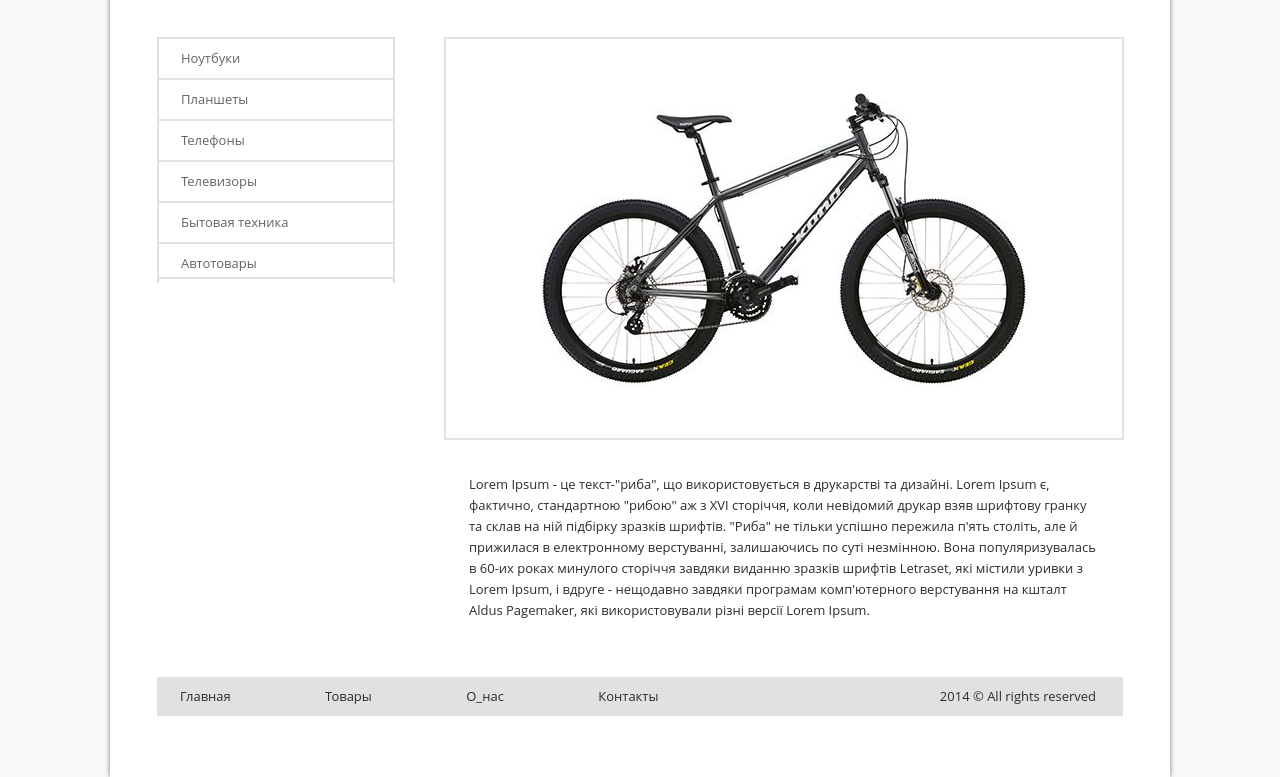
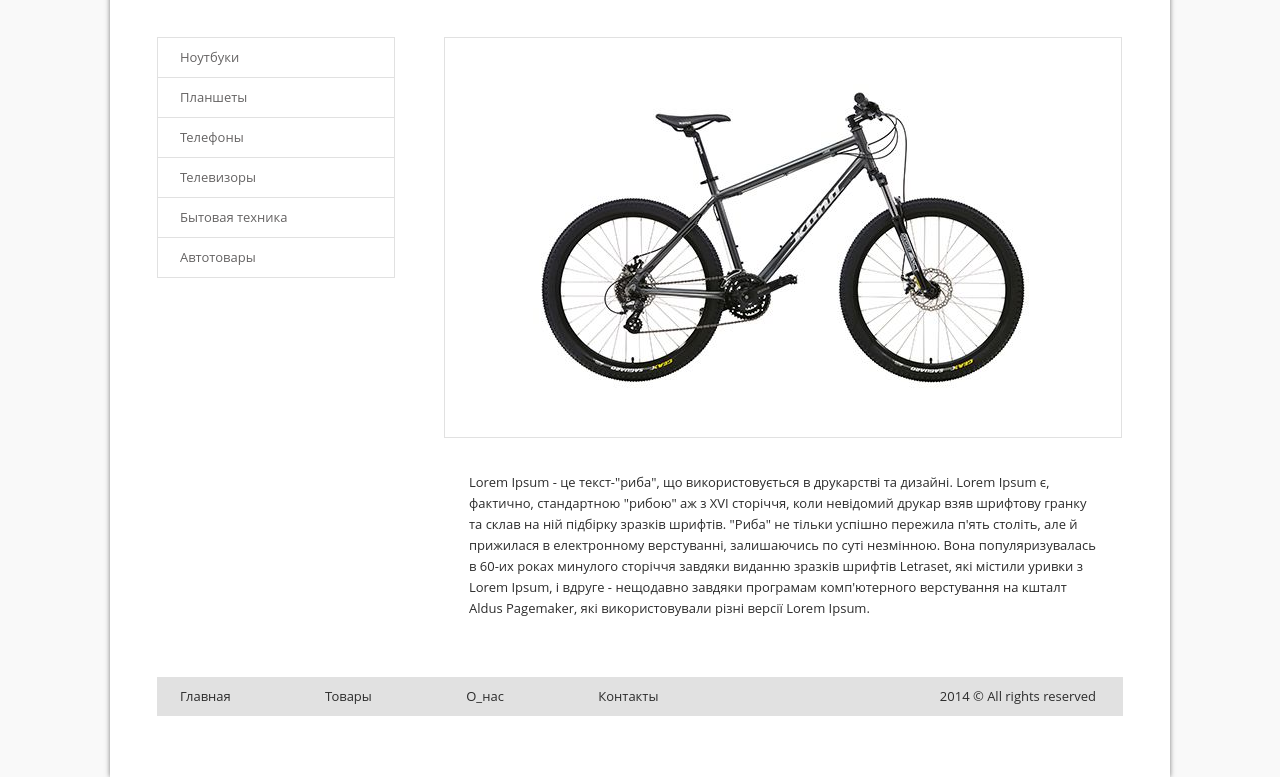
Before and after one commit to Gaydash/Gaydash.github.io, a plain HTML site: page Module3/index.html in a window 1280 px wide. Shown: the part 173-950 px from the top of the page. Drawn offline with Linux system fonts and the light colour scheme.

Commit message:
Update style.css

```diff
--- a/Module3/css/style.css
+++ b/Module3/css/style.css
@@ -57,7 +57,7 @@ body {
 }
 
 .l-bar a {
-    border: 2px solid #e1e1e1;
+    border: 1px solid #e1e1e1;
     border-bottom: 0;
     color: #656363;
     text-decoration: none;
@@ -66,7 +66,7 @@ body {
 }
 
 .l-bar:first-child{
-    border-bottom: 2px solid #e1e1e1;
+    border-bottom: 1px solid #e1e1e1;
 }
 
 .l-bar a:hover{
@@ -84,7 +84,7 @@ body {
 
 .picture img{
     background-color: white;
-    border: 2px solid #e1e1e1;
+    border: 1px solid #e1e1e1;
     padding: 46px 88px;
 }
 
```
